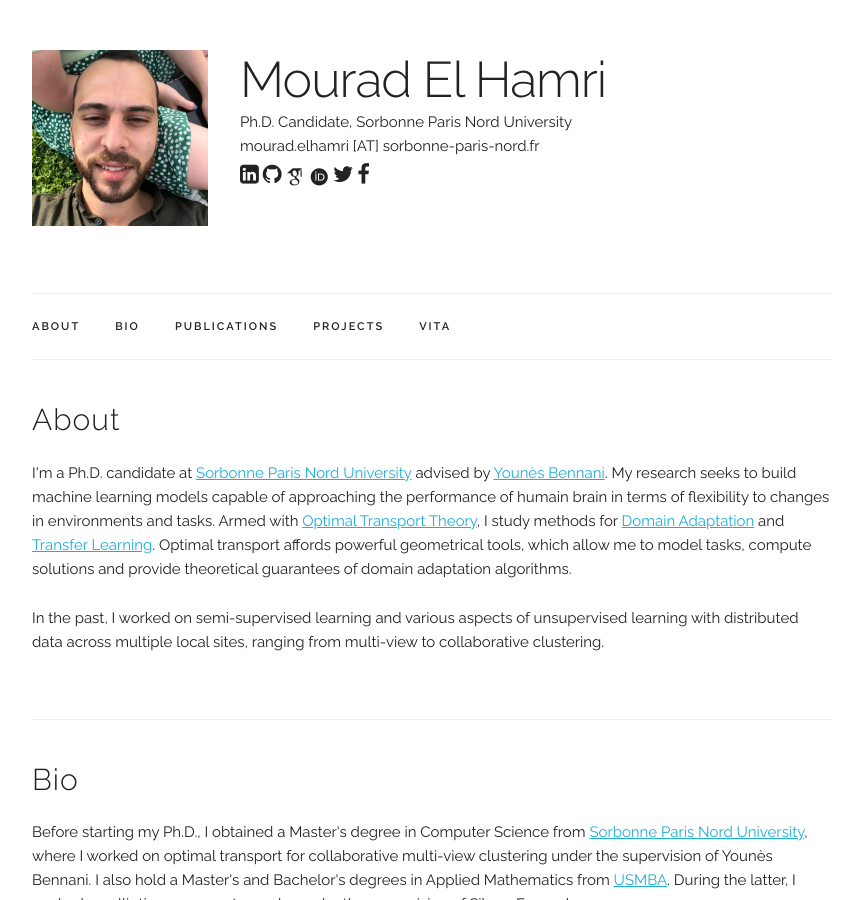
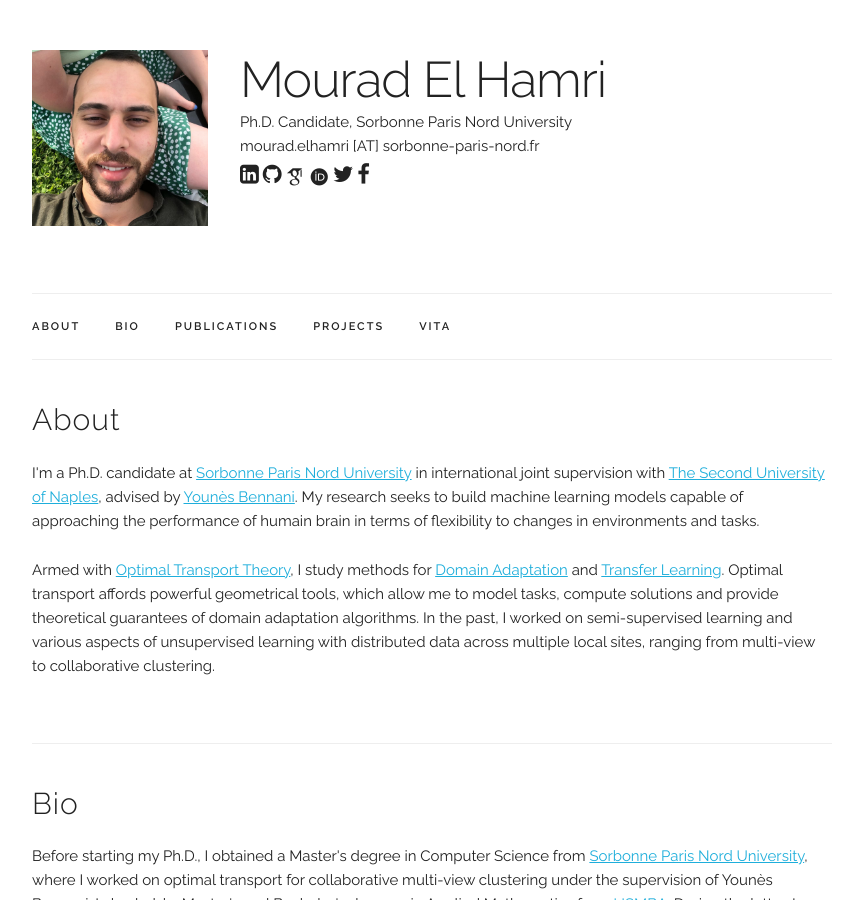
Before and after one commit to MouradElHamri/mouradelhamri.github.io, a Jekyll site: the page built from index.html, in a window 1280 px wide and 900 px high. Shown: the whole window, without its empty margins (208-1068 px from the left). Built offline with Jekyll 4.4.1, drawn with Linux system fonts in a browser that asks for light colours; some web fonts are replaced.

Commit message:
initial commit Z

```diff
--- a/index.html
+++ b/index.html
@@ -6,9 +6,9 @@ title: Home
 <div class="docs-section" id="About">
   <h4>About</h4>
   <p>
-  I'm a Ph.D. candidate at <a href="https://www.univ-paris13.fr/" target="_blank">Sorbonne Paris Nord University</a> advised by <a href="https://lipn.univ-paris13.fr/~bennani/" target="_blank">Younès Bennani</a>. My research seeks to build machine learning models capable of approaching the performance of humain brain in terms of flexibility to changes in environments and tasks. Armed with  <a href="https://en.wikipedia.org/wiki/Transportation_theory_(mathematics)" target="_blank">Optimal Transport Theory</a>, I study methods for <a href="https://en.wikipedia.org/wiki/Domain_adaptation" target="_blank">Domain Adaptation</a> and <a href="https://en.wikipedia.org/wiki/Transfer_learning" target="_blank">Transfer Learning</a>. Optimal transport affords powerful geometrical tools, which allow me to model tasks, compute solutions and provide theoretical guarantees of domain adaptation algorithms.
-  </p>
-  In the past, I worked on semi-supervised learning and various aspects of unsupervised learning with distributed data across multiple local sites, ranging from multi-view to collaborative clustering.
+  I'm a Ph.D. candidate at <a href="https://www.univ-paris13.fr/" target="_blank">Sorbonne Paris Nord University</a> in international joint supervision with <a href="https://www.unicampania.it/" target="_blank">The Second University of Naples</a>, advised by <a href="https://lipn.univ-paris13.fr/~bennani/" target="_blank">Younès Bennani</a>. My research seeks to build machine learning models capable of approaching the performance of humain brain in terms of flexibility to changes in environments and tasks.
+    </p>
+ Armed with  <a href="https://en.wikipedia.org/wiki/Transportation_theory_(mathematics)" target="_blank">Optimal Transport Theory</a>, I study methods for <a href="https://en.wikipedia.org/wiki/Domain_adaptation" target="_blank">Domain Adaptation</a> and <a href="https://en.wikipedia.org/wiki/Transfer_learning" target="_blank">Transfer Learning</a>. Optimal transport affords powerful geometrical tools, which allow me to model tasks, compute solutions and provide theoretical guarantees of domain adaptation algorithms. In the past, I worked on semi-supervised learning and various aspects of unsupervised learning with distributed data across multiple local sites, ranging from multi-view to collaborative clustering.
   </p>
 </div>
 
```
